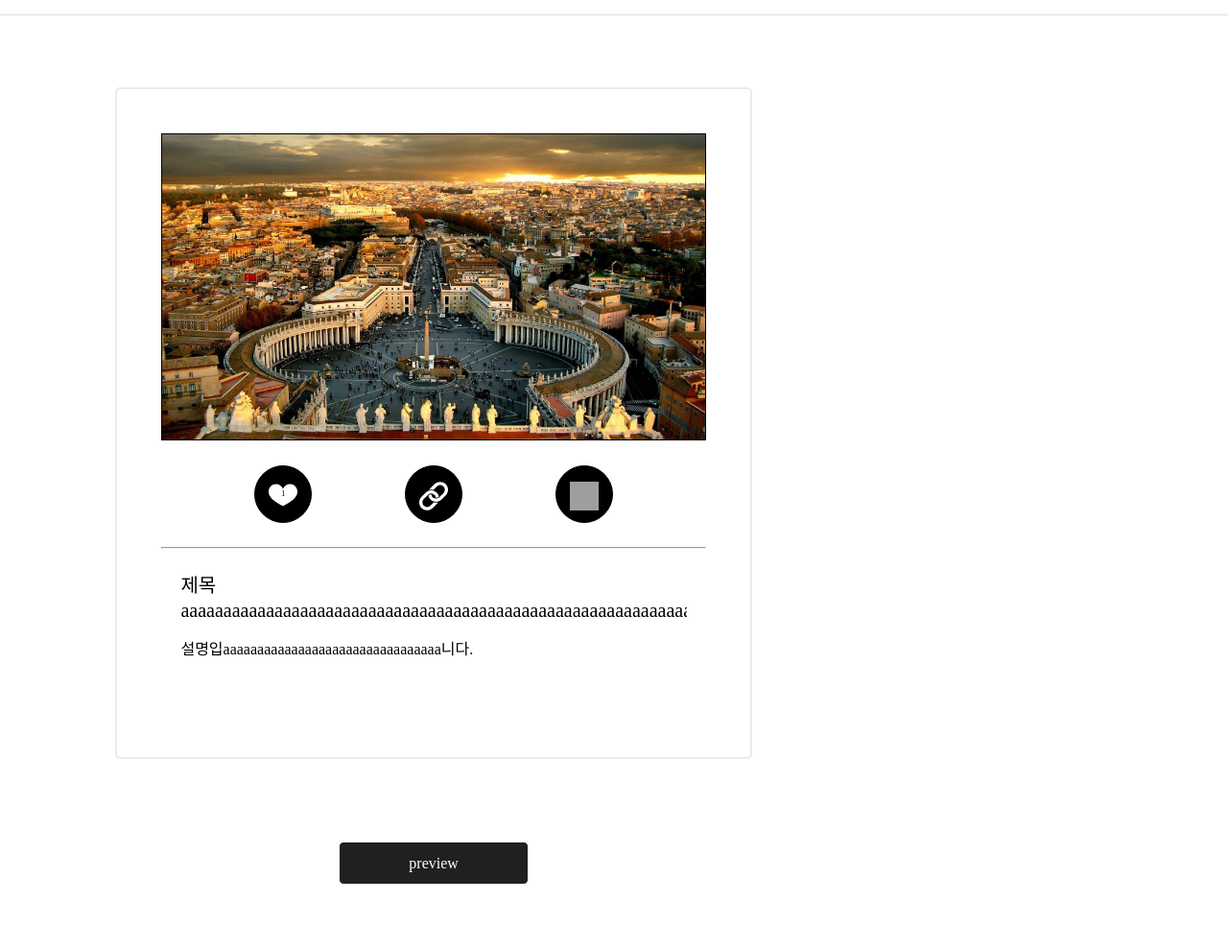
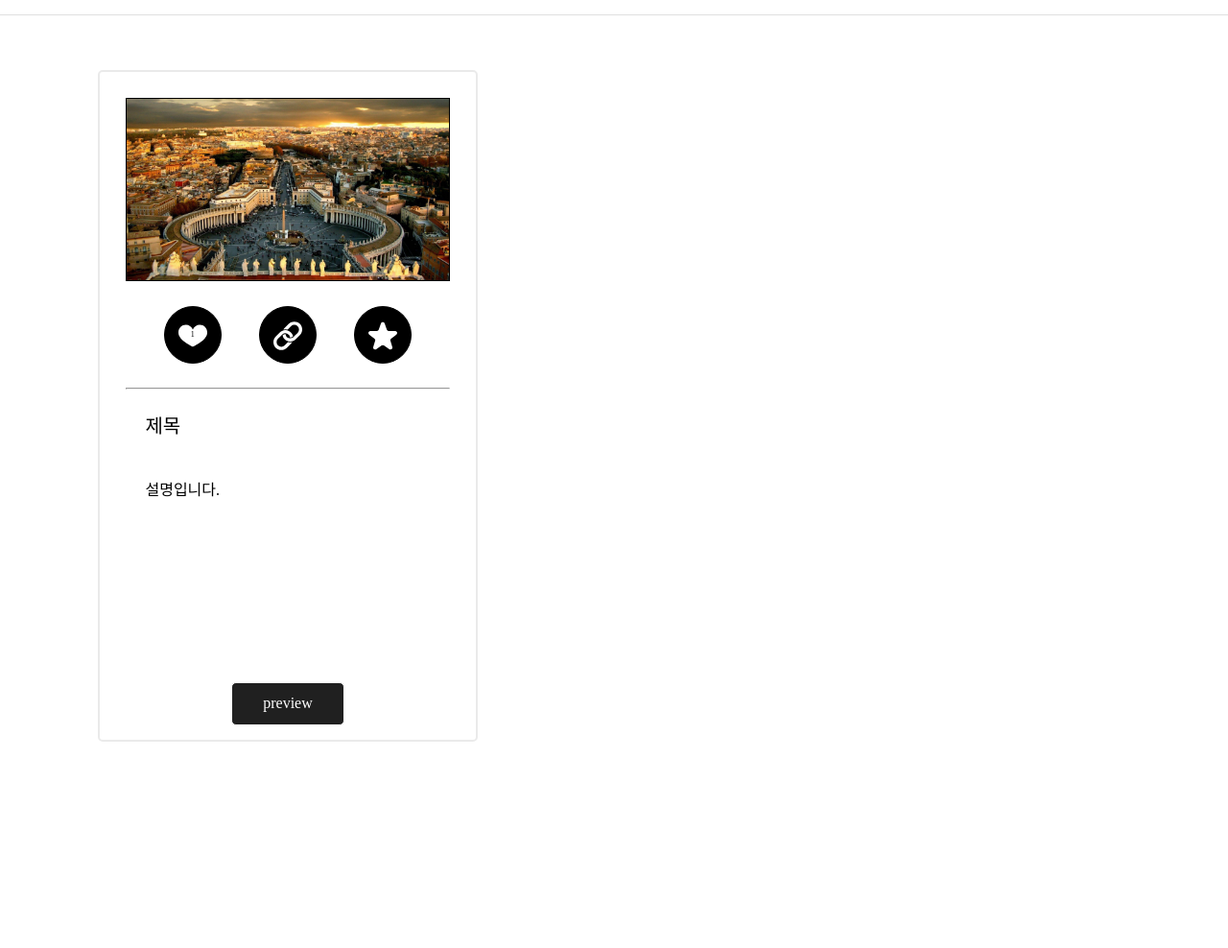
Before and after one commit to d0ngwooK1m/Hanghae99-Team2-Toy-project1, a Flask app: page / in a window 1280 px wide; the page is wider, and only the part inside the window is pictured. Shown: the part 270-1258 px from the top of that part at 96% size. After the commit the page ends 1043 px from the top of that part, so only its background shows below. Run offline with Flask 2, Linux system fonts and the light colour scheme; data that the repository does not hold is empty; some web fonts are replaced; grey boxes are pictures that could not be loaded.

Commit message:
여기가 테스트구간입니다

```diff
--- a/templates/index.html
+++ b/templates/index.html
@@ -73,6 +73,33 @@
         </div>
     </div>
 
+    <!-- 등록버튼 애니메이션 일단 지우지 않고 주석처리, 추후 한번에 정리할예정 -->
+    <!-- <div class="menu-container">
+        <div class="menu-wrap">
+            <a href='#' class="writebtn a-content create-btn">➕</a>
+            <div class="dropdown">
+                <button class="dropbtn">👀</button>
+                <div class="dropdown-content">
+                    <a href="#" class='a-content'>👍</a>
+                    <a href="#" class='a-content'>🕔</a>
+                </div>
+            </div>
+        </div>
+    </div> -->
+    <!-- <section class="icon-nav-wrap">
+        <nav class="icon-nav flex-layout-between">
+            <div class="icon-dropdown-container">
+                <button class="dropdown-icon showIcon">
+                    <a href="#" title=""><img src="img/list.svg" alt="리스트 정렬"/></a>
+                </button>
+                <ul class="icon-dropdown-wrap">
+                    <li class="dropdown-icon icon-first"><a href="#" title="">👍</a></li>
+                    <li class="dropdown-icon icon-second"><a href="#" title="">🕔</a></li>
+                </ul>
+            </div>
+            <button class="create-btn">등록</button>
+        </nav>
+    </section> -->
     <section class="icon-nav-wrap">
         <nav class="icon-nav flex-layout-between">
             <ul class="icon-dropdown-wrap2 flex-layout">
@@ -134,13 +161,13 @@
                         </div>
                         <div class="FixedOption"><a href="https://opentutorials.org/course/1" target= '_blank'><img src="../static/img/wlink.svg"></a></div>
                         <div class="FixedOption Option_Jjim">
-                            <div><img src="../static/imag/wstar.svg" class="star"></div>
+                            <div><img src="../static/img/wstar.svg" class="star"></div>
                         </div>
                     </div>
                     <div class="high-low">
                         <hr class="titleLine">
-                        <div class ="title">제목aaaaaaaaaaaaaaaaaaaaaaaaaaaaaaaaaaaaaaaaaaaaaaaaaaaaaaaaaaaaaaaaaaaaaaaaaaaaaaaa</div>
-                        <div class ="desc">설명입aaaaaaaaaaaaaaaaaaaaaaaaaaaaaaaa니다.</div>
+                        <div class ="title">제목</div>
+                        <div class ="desc">설명입니다.</div>
                     </div>
                     <div>
                         <button class ="preview" href=".List_modal">preview</button>
```
